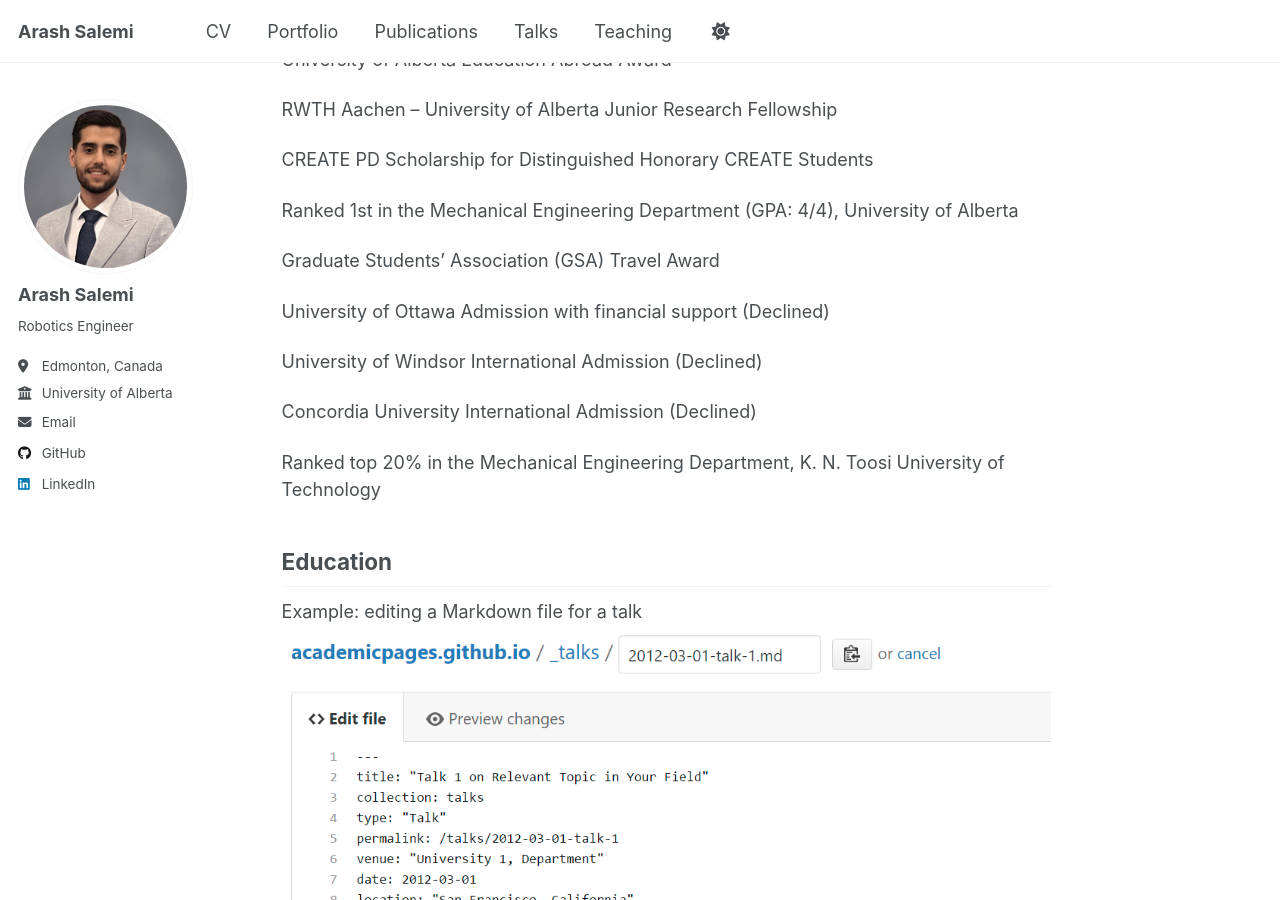
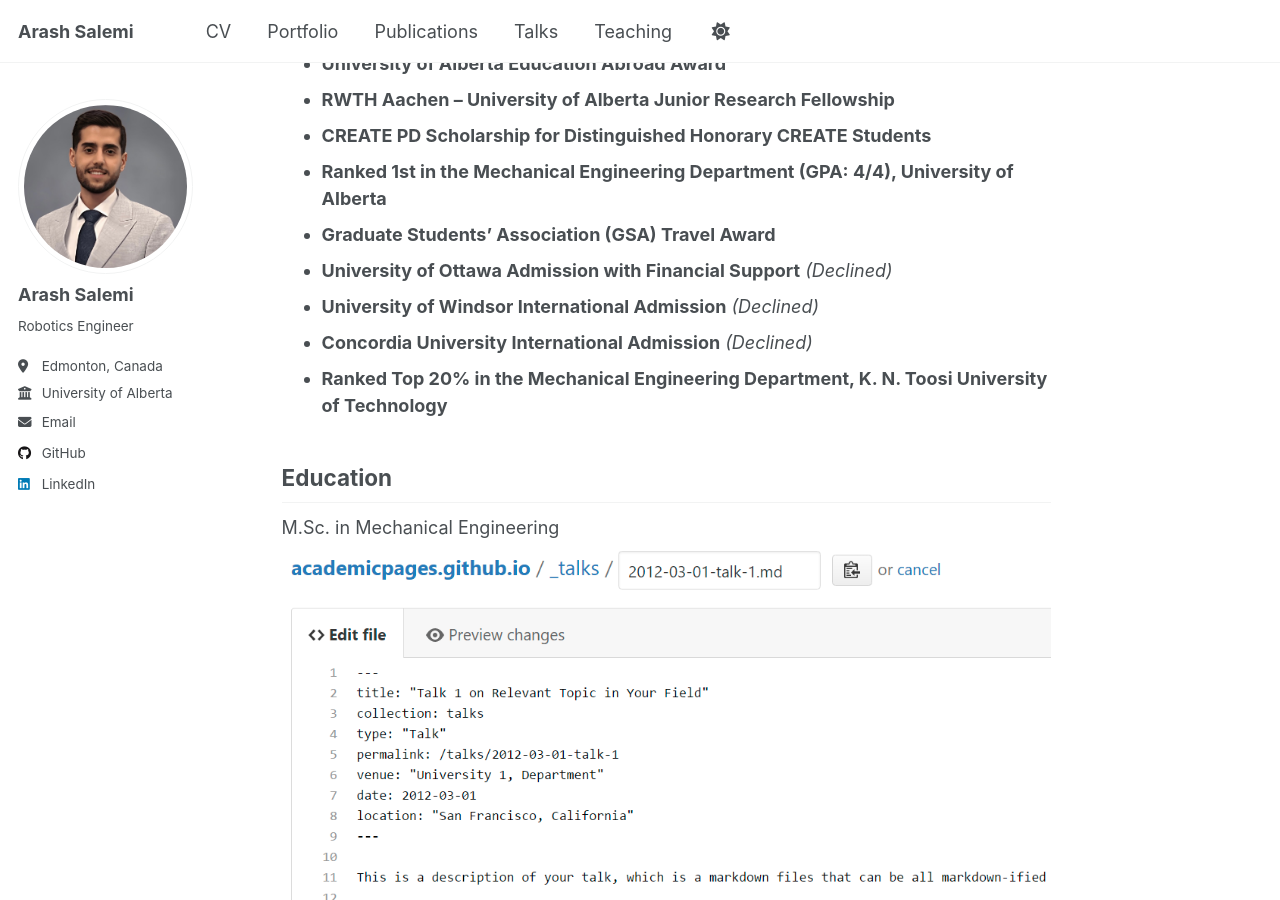
Before and after one commit to arash-salemi/arash-salemi.github.io, a Jekyll site: the page built from _pages/about.md, in a window 1280 px wide and 900 px high, scrolled down 642 px. Built offline with Jekyll 4.4.1, drawn with Linux system fonts in a browser that asks for light colours; a script that is not in the unit is left out.

Commit message:
Update about.md

```diff
--- a/_pages/about.md
+++ b/_pages/about.md
@@ -17,27 +17,18 @@ Feel free to contact me: salemi1@ualberta.ca
 
 Honors and Awards
 ======
-University of Alberta Education Abroad Award
-
-RWTH Aachen – University of Alberta Junior Research Fellowship
-
-CREATE PD Scholarship for Distinguished Honorary CREATE Students
-
-Ranked 1st in the Mechanical Engineering Department (GPA: 4/4), University of Alberta
-
-Graduate Students’ Association (GSA) Travel Award
-
-University of Ottawa Admission with financial support (Declined)
-
-University of Windsor International Admission (Declined)
-
-Concordia University International Admission (Declined)
-
-Ranked top 20% in the Mechanical Engineering Department, K. N. Toosi University of Technology
-
+- **University of Alberta Education Abroad Award**
+- **RWTH Aachen – University of Alberta Junior Research Fellowship**
+- **CREATE PD Scholarship for Distinguished Honorary CREATE Students**
+- **Ranked 1st in the Mechanical Engineering Department (GPA: 4/4), University of Alberta**
+- **Graduate Students’ Association (GSA) Travel Award**
+- **University of Ottawa Admission with Financial Support** *(Declined)*
+- **University of Windsor International Admission** *(Declined)*
+- **Concordia University International Admission** *(Declined)*
+- **Ranked Top 20% in the Mechanical Engineering Department, K. N. Toosi University of Technology**
 
 Education
 ------
 
-Example: editing a Markdown file for a talk
+M.Sc. in Mechanical Engineering
 ![Editing a Markdown file for a talk](/images/editing-talk.png)
```
